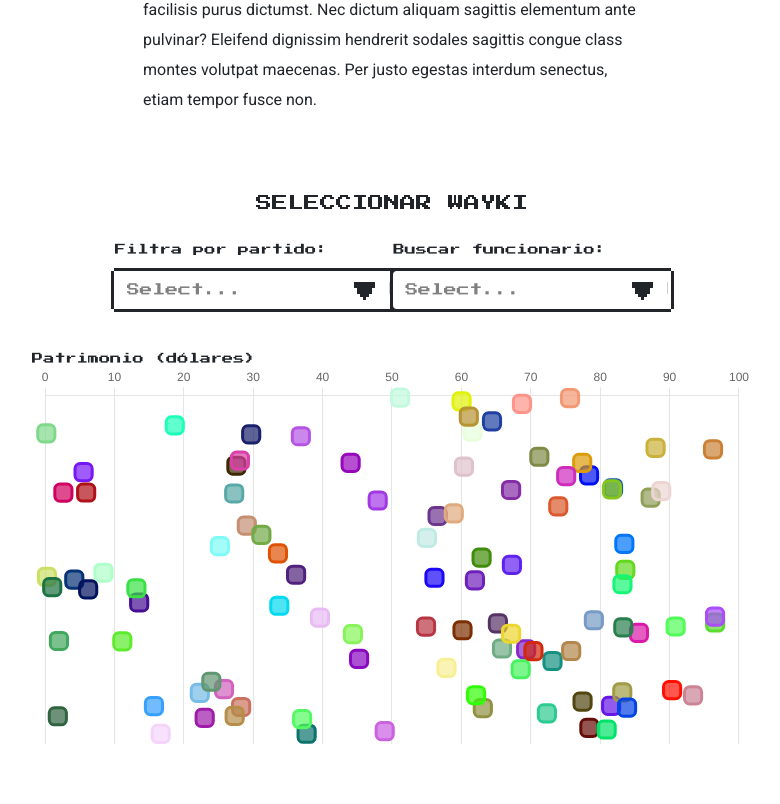
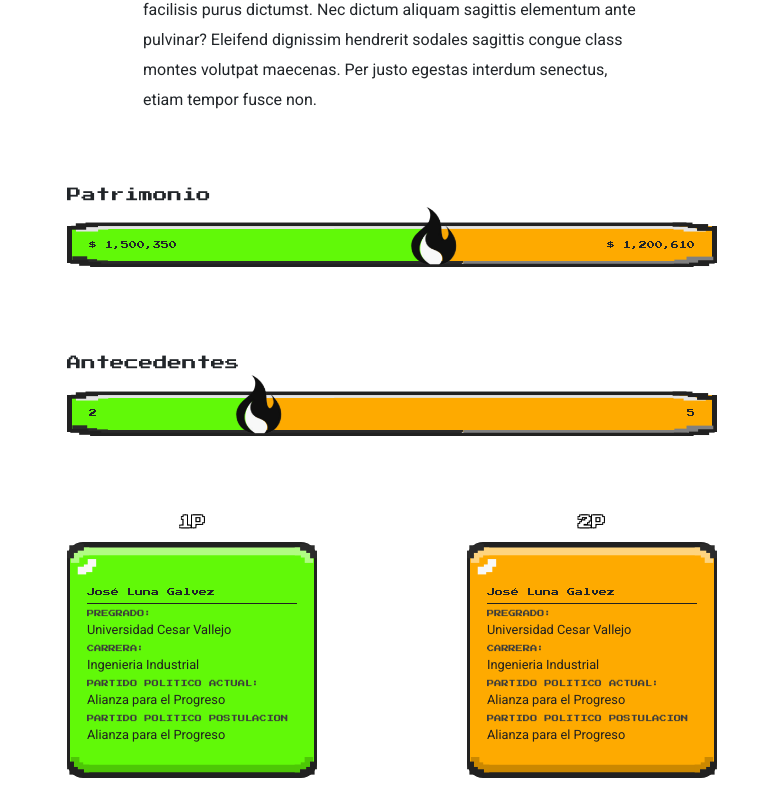
Before and after one commit to diegourbina95/street-wayki, a React (Vite) app: page /#/ in a window 1280 px wide. Shown: the part 1836-2640 px from the top of the page, without its empty margins (248-1028 px from the left). Built offline with nearby package versions, Linux system fonts and the light colour scheme; no server answers.

Commit message:
feature: se adaptó componente ProgressNes a vista mobile

```diff
--- a/src/components/Feedback/ProgressNes.tsx
+++ b/src/components/Feedback/ProgressNes.tsx
@@ -33,8 +33,9 @@ export const ProgressNes: React.FC<ProgressNesProps> = ({
       <IconProgressBarTop
         style={{
           position: "absolute",
-          top: "-5px",
+          top: "-4px",
           zIndex: 1,
+          margin: "0 2.5px",
         }}
       />
       <div className="progress-nes__content">
@@ -59,6 +60,7 @@ export const ProgressNes: React.FC<ProgressNesProps> = ({
           position: "absolute",
           bottom: "-4px",
           zIndex: 1,
+          margin: "0 2.5px",
         }}
       />
     </div>
--- a/src/styles/home-page.scss
+++ b/src/styles/home-page.scss
@@ -18,6 +18,7 @@
   &__comparation-bars {
     margin-top: 70px;
     margin-bottom: 80px;
+    padding: 0 35px;
 
     .comparation-bars__item {
       span {
@@ -28,7 +29,7 @@
     }
 
     .comparation-bars__item:first-child {
-      margin-bottom: 90px !important;
+      margin-bottom: 42px !important;
     }
   }
 
@@ -58,3 +59,15 @@
     }
   }
 }
+
+@media (min-width: 768px) {
+  .home-page {
+    &__comparation-bars {
+      padding: 0;
+
+      .comparation-bars__item:first-child {
+        margin-bottom: 90px !important;
+      }
+    }
+  }
+}
--- a/src/styles/progress-nes.scss
+++ b/src/styles/progress-nes.scss
@@ -1,7 +1,7 @@
 .progress-nes {
   position: relative;
   &__content {
-    height: 37px;
+    height: 28px;
     display: flex;
     align-items: center;
     font-size: 0.5rem;
@@ -15,17 +15,17 @@
     justify-content: start;
     height: 100%;
     padding-left: 17px;
-    border-left: 4px solid #212121;
+    border-left: 7px solid #212121;
   }
 
   &__icon {
     z-index: 10000;
     position: relative;
     img {
-      width: 78px;
+      width: 60px;
       position: absolute;
-      top: -44px;
-      left: -30px;
+      top: -34px;
+      left: -25px;
     }
   }
 
@@ -37,6 +37,30 @@
     align-items: center;
     height: 100%;
     padding-right: 17px;
-    border-right: 4px solid #212121;
+    border-right: 7px solid #212121;
   }
 }
+
+@media (min-width: 768px) {
+  .progress-nes {
+    &__content {
+      height: 37px;
+    }
+
+    &__left {
+      border-left: 5px solid #212121;
+    }
+
+    &__icon {
+      img {
+        width: 78px;
+        top: -44px;
+        left: -30px;
+      }
+    }
+
+    &__right {
+      border-right: 5px solid #212121;
+    }
+  }
+}
--- a/src/views/public/Home/components/ComparationSection.tsx
+++ b/src/views/public/Home/components/ComparationSection.tsx
@@ -20,7 +20,7 @@ export const ComparationSection: React.FC<ComparationSectionProps> = ({
       <div className="home-page__comparation-bars">
         <div className="comparation-bars__item">
           <span>Patrimonio</span>
-          <ProgressNes currency="$" quantity1={1500350} quantity2={500610} />
+          <ProgressNes currency="$" quantity1={1500350} quantity2={1200610} />
         </div>
         <div className="comparation-bars__item">
           <span>Antecedentes</span>
--- a/src/views/public/Home/index.tsx
+++ b/src/views/public/Home/index.tsx
@@ -15,7 +15,7 @@ import congresoImage from "@/assets/images/congreso.png";
 import "@/styles/home-page.scss";
 
 const HomePage = () => {
-  const [isPlay, setIsPlay] = useState<boolean>(false);
+  const [isPlay, setIsPlay] = useState<boolean>(true);
 
   const handlePlay = () => {
     setIsPlay(true);
```
